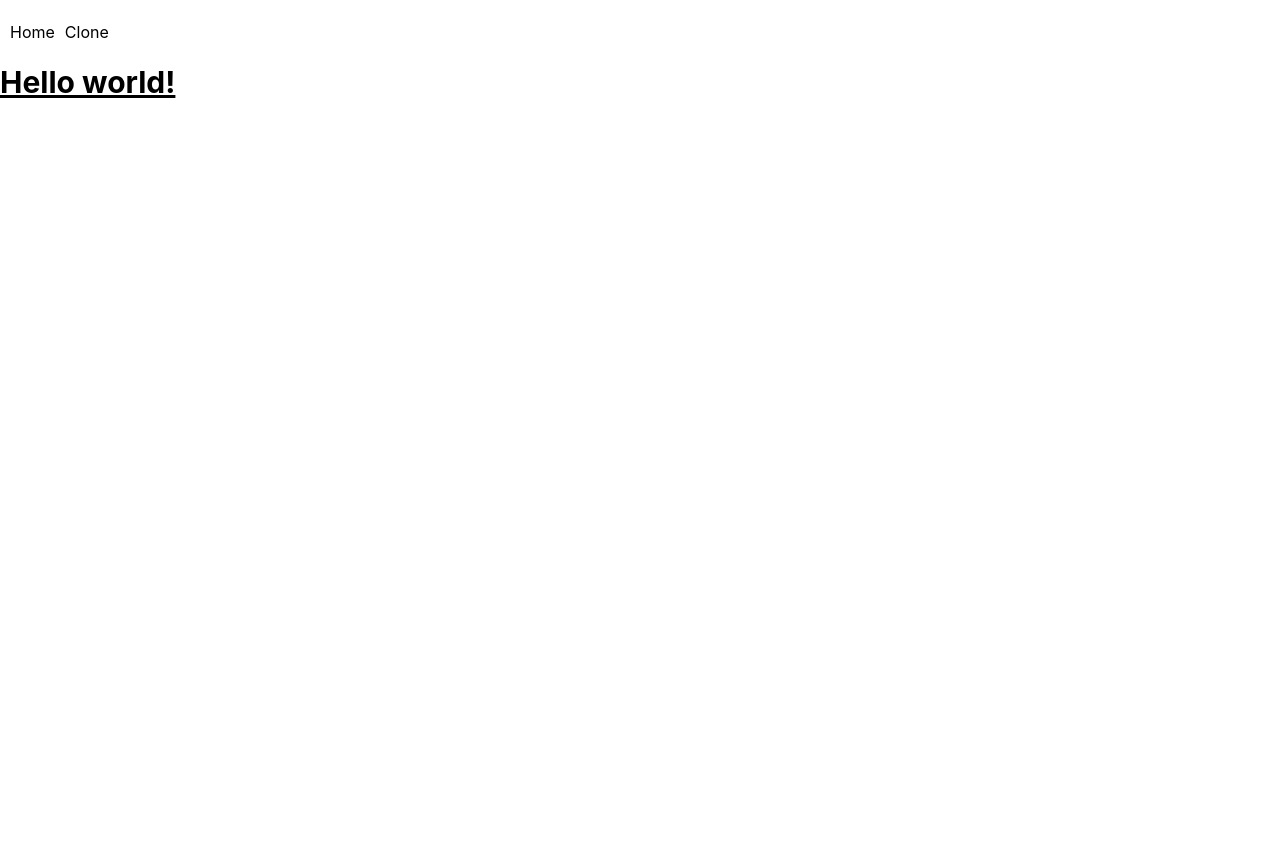
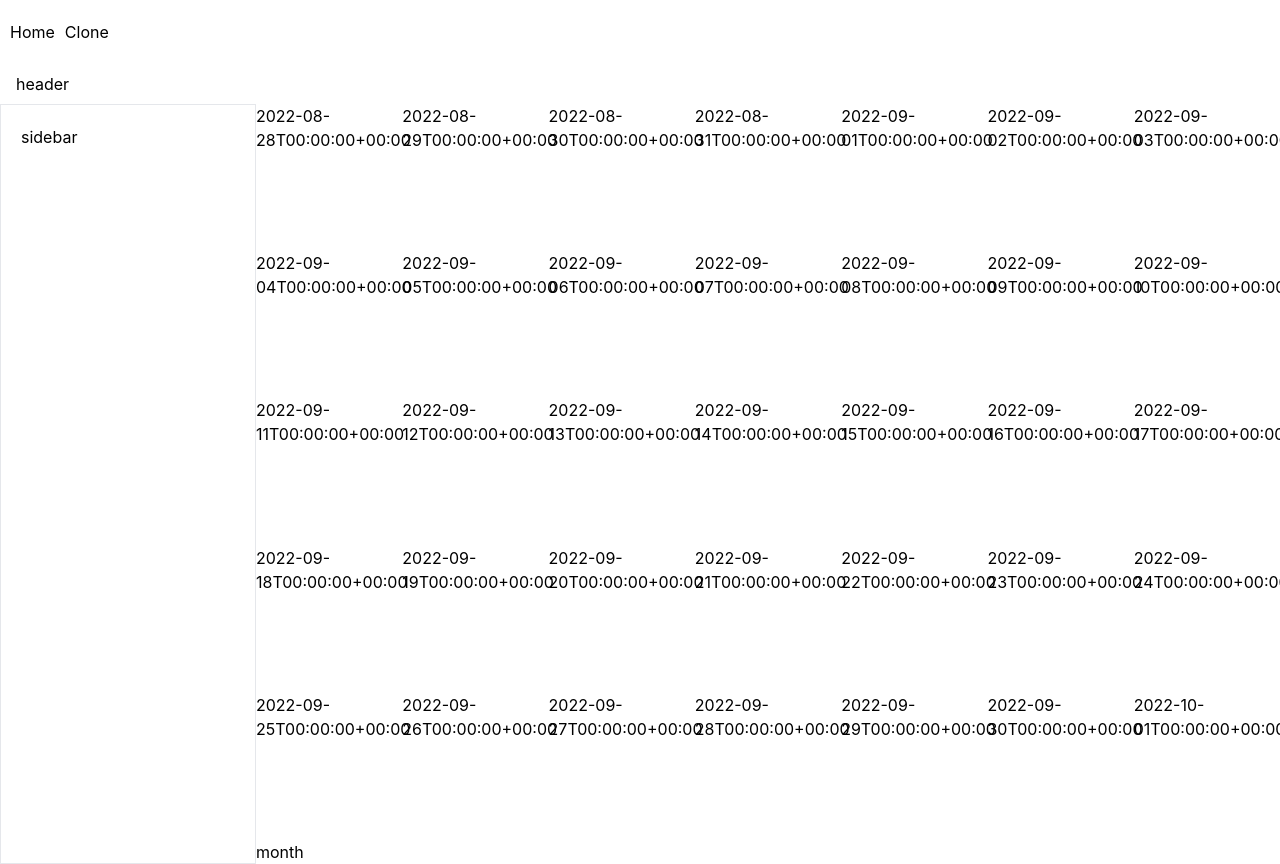
Before and after one commit to kpav33/react-calendar, a Next.js app: page /clone in a window 1280 px wide. Before the commit the page ends 800 px from the top, so only its background shows below. Built offline with nearby package versions, Linux system fonts and the light colour scheme.

Commit message:
Add basic components outline

```diff
--- /dev/null
+++ b/components/CalendarHeader/index.js
@@ -0,0 +1,5 @@
+import React, { useContext } from "react";
+
+export default function CalendarHeader() {
+  return <header className="px-4 py-2 flex items-center">header</header>;
+}
--- /dev/null
+++ b/components/Day/index.js
@@ -0,0 +1,5 @@
+import React from "react";
+
+export default function Day({ day }) {
+  return <div>{day.format()}</div>;
+}
--- /dev/null
+++ b/components/Month/index.js
@@ -0,0 +1,17 @@
+import React from "react";
+import Day from "../Day";
+
+export default function Month({ month }) {
+  return (
+    <div className="flex-1 grid grid-cols-7 grid-rows-5">
+      {month.map((row, i) => (
+        <React.Fragment key={i}>
+          {row.map((day, idx) => (
+            <Day day={day} key={idx} rowIdx={i} />
+          ))}
+        </React.Fragment>
+      ))}
+      month
+    </div>
+  );
+}
--- /dev/null
+++ b/components/Sidebar/index.js
@@ -0,0 +1,14 @@
+import React from "react";
+// import CreateEventButton from "./CreateEventButton";
+// import SmallCalendar from "./SmallCalendar";
+// import Labels from "./Labels";
+export default function Sidebar() {
+  return (
+    <aside className="border p-5 w-64">
+      {/* <CreateEventButton />
+      <SmallCalendar />
+      <Labels /> */}
+      sidebar
+    </aside>
+  );
+}
--- a/package.json
+++ b/package.json
@@ -9,7 +9,9 @@
     "lint": "next lint"
   },
   "dependencies": {
+    "@tailwindcss/forms": "^0.5.3",
     "autoprefixer": "^10.4.12",
+    "dayjs": "^1.11.5",
     "next": "12.3.0",
     "postcss": "^8.4.16",
     "react": "18.2.0",
--- a/pages/clone.js
+++ b/pages/clone.js
@@ -1,7 +1,16 @@
-import React from "react";
+import React, { useState } from "react";
 import Link from "next/link";
 
+import { getMonth } from "../utils/util";
+
+import CalendarHeader from "../components/CalendarHeader";
+import Sidebar from "../components/Sidebar";
+import Month from "../components/Month";
+
 export default function Clone() {
+  // console.table(getMonth());
+  const [currentMonth, setCurrentMonth] = useState(getMonth());
+
   return (
     <div>
       <nav style={{ display: "flex", gap: "10px", margin: "20px 10px" }}>
@@ -12,9 +21,15 @@ export default function Clone() {
           <a>Clone</a>
         </Link>
       </nav>
-      <div>
-        <h1 className="text-3xl font-bold underline">Hello world!</h1>
-      </div>
+      <React.Fragment>
+        <div className="h-screen flex flex-col">
+          <CalendarHeader />
+          <div className="flex flex-1">
+            <Sidebar />
+            <Month month={currentMonth} />
+          </div>
+        </div>
+      </React.Fragment>
     </div>
   );
 }
--- a/tailwind.config.js
+++ b/tailwind.config.js
@@ -7,5 +7,5 @@ module.exports = {
   theme: {
     extend: {},
   },
-  plugins: [],
+  plugins: [require("@tailwindcss/forms")],
 };
--- /dev/null
+++ b/utils/util.js
@@ -0,0 +1,21 @@
+import dayjs from "dayjs";
+
+export function getMonth(month = dayjs().month()) {
+  // Pass current month to the function
+  month = Math.floor(month);
+  // Get current year from the dayjs library
+  const year = dayjs().year();
+  // Returns num between 0 and 6 that tells you with which day the month starts
+  const firstDayOfTheMonth = dayjs(new Date(year, month, 1)).day();
+
+  // Create the data for the days matrix of the calendar
+  let currentMonthCount = 0 - firstDayOfTheMonth;
+  const daysMatrix = new Array(5).fill([]).map(() => {
+    return new Array(7).fill(null).map(() => {
+      currentMonthCount++;
+      return dayjs(new Date(year, month, currentMonthCount));
+    });
+  });
+
+  return daysMatrix;
+}
```
Also changed, not shown: 1 other file (tests, documents, lock files or other folders).
